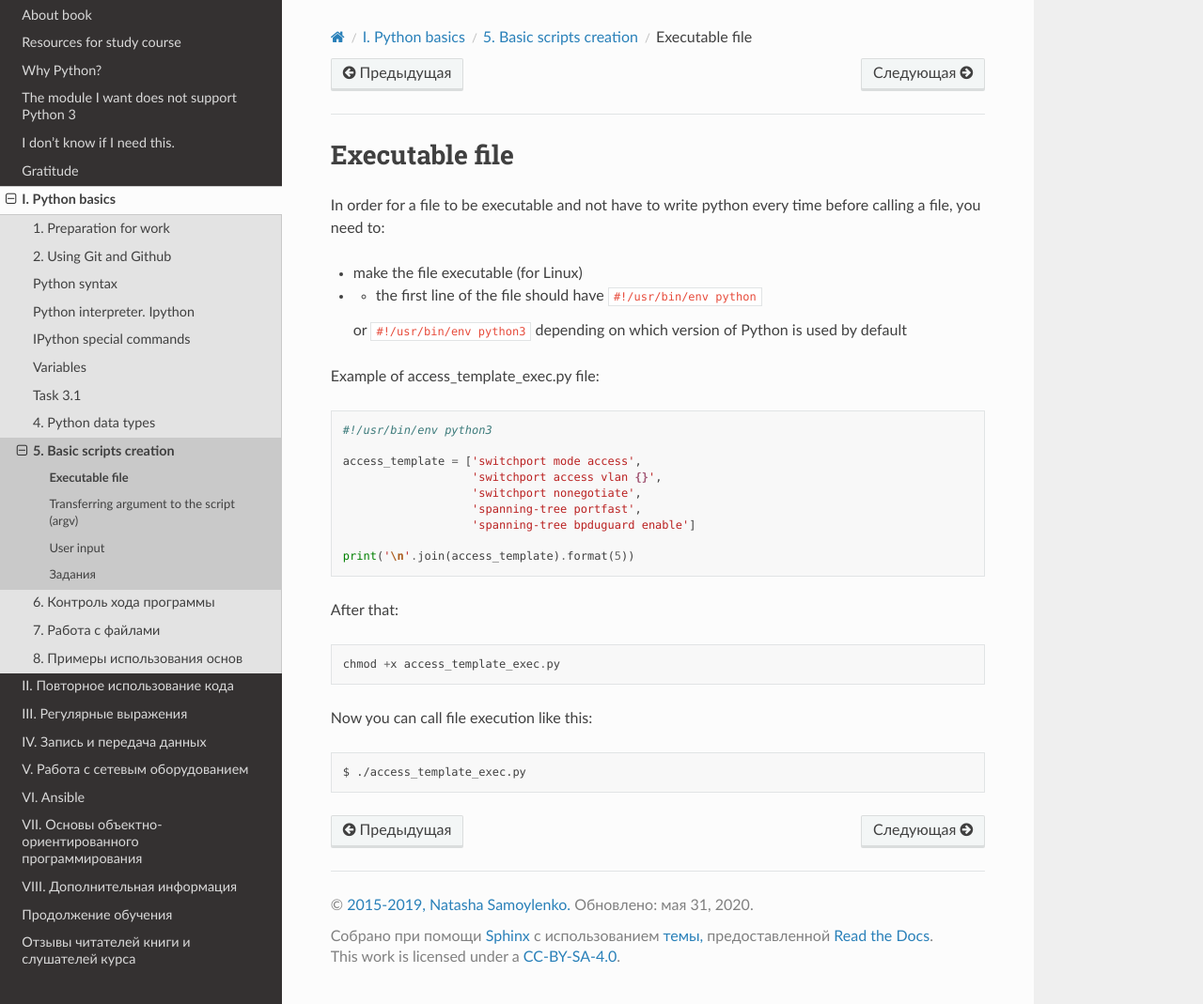
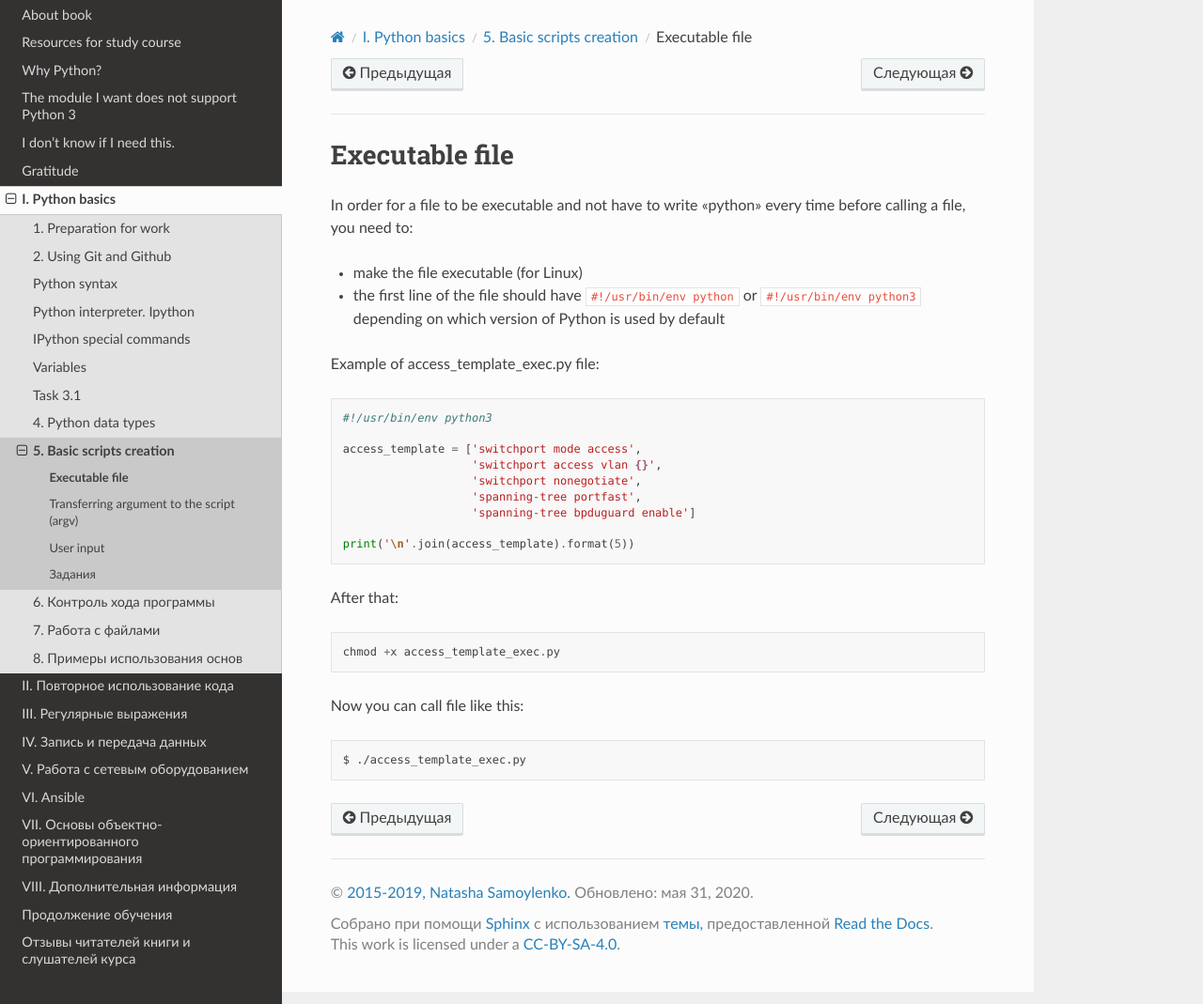
Before and after one commit to Aidar5/nattoeng, a Sphinx documentation site: the page built from docs/source/book/05_basic_scripts/0_executable.rst, in a window 1280 px wide and 1069 px high. Shown: the whole window at 94% size. Built offline with Sphinx 7.4.7 and the Read the Docs theme 2.0.0, drawn with Linux system fonts in a browser that asks for light colours; pages that are not in the unit, such as notebooks, are missing from menus.

Commit message:
Update 0_executable.rst

```diff
--- a/docs/source/book/05_basic_scripts/0_executable.rst
+++ b/docs/source/book/05_basic_scripts/0_executable.rst
@@ -1,10 +1,10 @@
 Executable file
 ~~~~~~~~~~~~~~~~
 
-In order for a file to be executable and not have to write python every time before calling a file, you need to:
+In order for a file to be executable and not have to write "python" every time before calling a file, you need to:
 
 * make the file executable (for Linux)
-* •	the first line of the file should have ``#!/usr/bin/env python``
+* the first line of the file should have ``#!/usr/bin/env python``
   or ``#!/usr/bin/env python3`` depending on which version of Python is used by default
 
 Example of access_template_exec.py file:
@@ -27,7 +27,7 @@ After that:
 
     chmod +x access_template_exec.py
 
-Now you can call file execution like this:
+Now you can call file like this:
 
 ::
 
```
